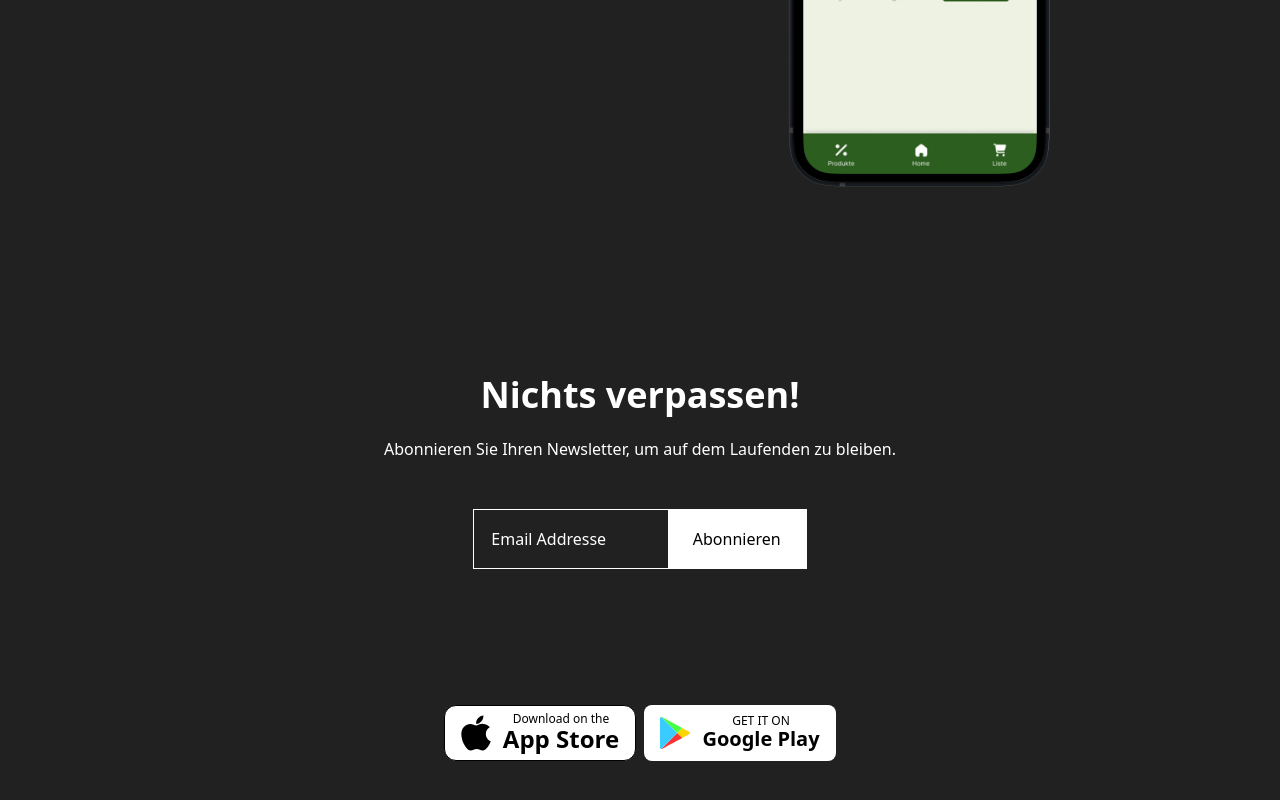
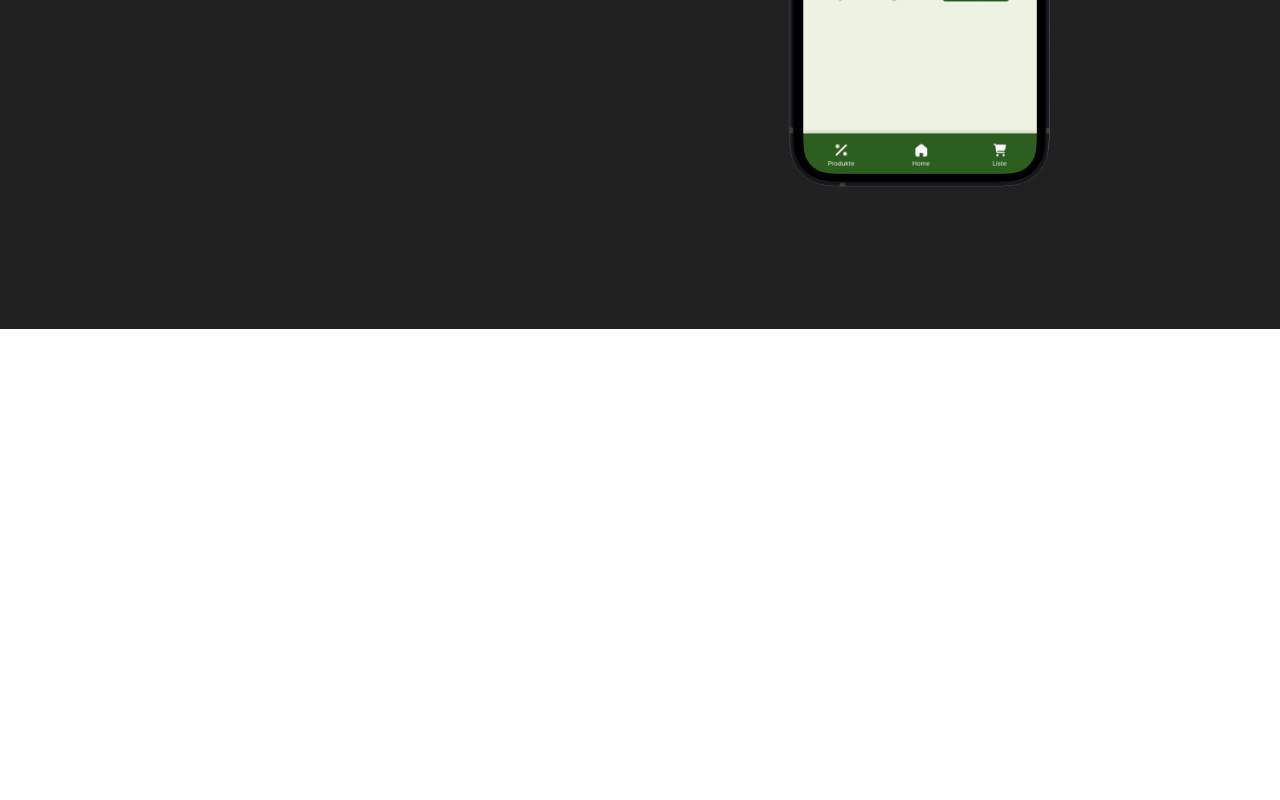
Before and after one commit to philipprobin/sparmahl_website, a React (Vite) app: page / in a window 1280 px wide. Shown: the part 1800-2600 px from the top of the page. After the commit the page ends 2129 px from the top, so only its background shows below. Built offline with nearby package versions, Linux system fonts and the light colour scheme.

Commit message:
"deleted" apple play store and google play store. Deleted Newsletter Code saved as comment under original code

```diff
--- a/src/components/apple-app-store-button.jsx
+++ b/src/components/apple-app-store-button.jsx
@@ -1,25 +1,26 @@
 import React from "react";
 
 const AppleAppStoreButton = () => {
-  return (
-    <button
-      type="button"
-      className="flex items-center justify-center w-48 text-black bg-white border border-black h-14 rounded-xl my-2"
-    >
-      <div className="mr-3">
-        <svg viewBox="0 0 384 512" width="30">
-          <path
-            fill="currentColor"
-            d="M318.7 268.7c-.2-36.7 16.4-64.4 50-84.8-18.8-26.9-47.2-41.7-84.7-44.6-35.5-2.8-74.3 20.7-88.5 20.7-15 0-49.4-19.7-76.4-19.7C63.3 141.2 4 184.8 4 273.5q0 39.3 14.4 81.2c12.8 36.7 59 126.7 107.2 125.2 25.2-.6 43-17.9 75.8-17.9 31.8 0 48.3 17.9 76.4 17.9 48.6-.7 90.4-82.5 102.6-119.3-65.2-30.7-61.7-90-61.7-91.9zm-56.6-164.2c27.3-32.4 24.8-61.9 24-72.5-24.1 1.4-52 16.4-67.9 34.9-17.5 19.8-27.8 44.3-25.6 71.9 26.1 2 49.9-11.4 69.5-34.3z"
-          ></path>
-        </svg>
-      </div>
-      <div>
-        <div className="text-xs">Download on the</div>
-        <div className="-mt-1 font-sans text-2xl font-semibold">App Store</div>
-      </div>
-    </button>
-  );
+
 };
 
 export default AppleAppStoreButton;
+// return (
+//     <button
+//       type="button"
+//       className="flex items-center justify-center w-48 text-black bg-white border border-black h-14 rounded-xl my-2"
+//     >
+//       <div className="mr-3">
+//         <svg viewBox="0 0 384 512" width="30">
+//           <path
+//             fill="currentColor"
+//             d="M318.7 268.7c-.2-36.7 16.4-64.4 50-84.8-18.8-26.9-47.2-41.7-84.7-44.6-35.5-2.8-74.3 20.7-88.5 20.7-15 0-49.4-19.7-76.4-19.7C63.3 141.2 4 184.8 4 273.5q0 39.3 14.4 81.2c12.8 36.7 59 126.7 107.2 125.2 25.2-.6 43-17.9 75.8-17.9 31.8 0 48.3 17.9 76.4 17.9 48.6-.7 90.4-82.5 102.6-119.3-65.2-30.7-61.7-90-61.7-91.9zm-56.6-164.2c27.3-32.4 24.8-61.9 24-72.5-24.1 1.4-52 16.4-67.9 34.9-17.5 19.8-27.8 44.3-25.6 71.9 26.1 2 49.9-11.4 69.5-34.3z"
+//           ></path>
+//         </svg>
+//       </div>
+//       <div>
+//         <div className="text-xs">Download on the</div>
+//         <div className="-mt-1 font-sans text-2xl font-semibold">App Store</div>
+//       </div>
+//     </button>
+//   );
--- a/src/components/google-play-store-button.jsx
+++ b/src/components/google-play-store-button.jsx
@@ -1,37 +1,39 @@
 import React from "react";
 
 const GooglePlayButton = () => {
-  return (
-    <button
-      type="button"
-      className="flex items-center justify-center w-48 lg:w-48  text-black bg-white rounded-lg h-14 sm:ml-2 my-2"
-    >
-      <div className="mr-3">
-        <svg viewBox="30 336.7 120.9 129.2" width="30">
-          <path
-            fill="#FFD400"
-            d="M119.2,421.2c15.3-8.4,27-14.8,28-15.3c3.2-1.7,6.5-6.2,0-9.7  c-2.1-1.1-13.4-7.3-28-15.3l-20.1,20.2L119.2,421.2z"
-          ></path>
-          <path
-            fill="#FF3333"
-            d="M99.1,401.1l-64.2,64.7c1.5,0.2,3.2-0.2,5.2-1.3  c4.2-2.3,48.8-26.7,79.1-43.3L99.1,401.1L99.1,401.1z"
-          ></path>
-          <path
-            fill="#48FF48"
-            d="M99.1,401.1l20.1-20.2c0,0-74.6-40.7-79.1-43.1  c-1.7-1-3.6-1.3-5.3-1L99.1,401.1z"
-          ></path>
-          <path
-            fill="#3BCCFF"
-            d="M99.1,401.1l-64.3-64.3c-2.6,0.6-4.8,2.9-4.8,7.6  c0,7.5,0,107.5,0,113.8c0,4.3,1.7,7.4,4.9,7.7L99.1,401.1z"
-          ></path>
-        </svg>
-      </div>
-      <div>
-        <div className="text-xs">GET IT ON</div>
-        <div className="-mt-1 font-sans text-xl font-semibold">Google Play</div>
-      </div>
-    </button>
-  );
+
 };
 
 export default GooglePlayButton;
+
+//   return (
+//       <button
+//           type="button"
+//           className="flex items-center justify-center w-48 lg:w-48  text-black bg-white rounded-lg h-14 sm:ml-2 my-2"
+//       >
+//         <div className="mr-3">
+//           <svg viewBox="30 336.7 120.9 129.2" width="30">
+//             <path
+//                 fill="#FFD400"
+//                 d="M119.2,421.2c15.3-8.4,27-14.8,28-15.3c3.2-1.7,6.5-6.2,0-9.7  c-2.1-1.1-13.4-7.3-28-15.3l-20.1,20.2L119.2,421.2z"
+//             ></path>
+//             <path
+//                 fill="#FF3333"
+//                 d="M99.1,401.1l-64.2,64.7c1.5,0.2,3.2-0.2,5.2-1.3  c4.2-2.3,48.8-26.7,79.1-43.3L99.1,401.1L99.1,401.1z"
+//             ></path>
+//             <path
+//                 fill="#48FF48"
+//                 d="M99.1,401.1l20.1-20.2c0,0-74.6-40.7-79.1-43.1  c-1.7-1-3.6-1.3-5.3-1L99.1,401.1z"
+//             ></path>
+//             <path
+//                 fill="#3BCCFF"
+//                 d="M99.1,401.1l-64.3-64.3c-2.6,0.6-4.8,2.9-4.8,7.6  c0,7.5,0,107.5,0,113.8c0,4.3,1.7,7.4,4.9,7.7L99.1,401.1z"
+//             ></path>
+//           </svg>
+//         </div>
+//         <div>
+//           <div className="text-xs">GET IT ON</div>
+//           <div className="-mt-1 font-sans text-xl font-semibold">Google Play</div>
+//         </div>
+//       </button>
+//   );
--- a/src/components/header-description.jsx
+++ b/src/components/header-description.jsx
@@ -18,9 +18,9 @@ const HeaderDescription = () => {
               </p>
           </div>
           <h6 class="block antialiased tracking-normal font-sans text-base font-semibold leading-relaxed text-white">
-              Hole dir die App
+
           </h6>
-
+// Hole dir die App
           <div className="flex flex-col sm:flex-row">
               <AppleAppStoreButton/>
               <GooglePlayStoreButton/>
--- a/src/components/newsletter.jsx
+++ b/src/components/newsletter.jsx
@@ -1,29 +1,31 @@
 import React from "react";
 
 const Newsletter = () => {
-  return (
-    <div class="2xl:mx-auto 2xl:container mx-4 ">
-      <div class="w-full relative flex items-center justify-center">
-        <div class="bg-opacity-80 md:my-16 lg:py-16 py-10 w-full md:mx-24 md:px-12 px-4 flex flex-col items-center justify-center relative z-40">
-          <h1 class="text-4xl font-semibold leading-9 text-white text-center">
-            Nichts verpassen!
-          </h1>
-          <p class="text-base leading-normal text-center text-white mt-6">
-            Abonnieren Sie Ihren Newsletter, um auf dem Laufenden zu bleiben.
-          </p>
-          <div class="sm:border border-white flex-col sm:flex-row flex items-center lg:w-5/12 w-full mt-12 space-y-4 sm:space-y-0">
-            <input
-              class="border border-white sm:border-transparent text-base w-full font-medium leading-none text-white p-4 focus:outline-none bg-transparent placeholder-white"
-              placeholder="Email Addresse"
-            />
-            <button class="focus:outline-none focus:ring-offset-2 focus:ring border border-white sm:border-transparent w-full sm:w-auto bg-white py-4 px-6 hover:bg-opacity-75">
-              Abonnieren
-            </button>
-          </div>
-        </div>
-      </div>
-    </div>
-  );
+
 };
 
 export default Newsletter;
+
+//   return (
+//     <div class="2xl:mx-auto 2xl:container mx-4 ">
+//       <div class="w-full relative flex items-center justify-center">
+//         <div class="bg-opacity-80 md:my-16 lg:py-16 py-10 w-full md:mx-24 md:px-12 px-4 flex flex-col items-center justify-center relative z-40">
+//           <h1 class="text-4xl font-semibold leading-9 text-white text-center">
+//             Nichts verpassen!
+//           </h1>
+//           <p class="text-base leading-normal text-center text-white mt-6">
+//             Abonnieren Sie Ihren Newsletter, um auf dem Laufenden zu bleiben.
+//           </p>
+//           <div class="sm:border border-white flex-col sm:flex-row flex items-center lg:w-5/12 w-full mt-12 space-y-4 sm:space-y-0">
+//             <input
+//               class="border border-white sm:border-transparent text-base w-full font-medium leading-none text-white p-4 focus:outline-none bg-transparent placeholder-white"
+//               placeholder="Email Addresse"
+//             />
+//             <button class="focus:outline-none focus:ring-offset-2 focus:ring border border-white sm:border-transparent w-full sm:w-auto bg-white py-4 px-6 hover:bg-opacity-75">
+//               Abonnieren
+//             </button>
+//           </div>
+//         </div>
+//       </div>
+//     </div>
+//   );
```
